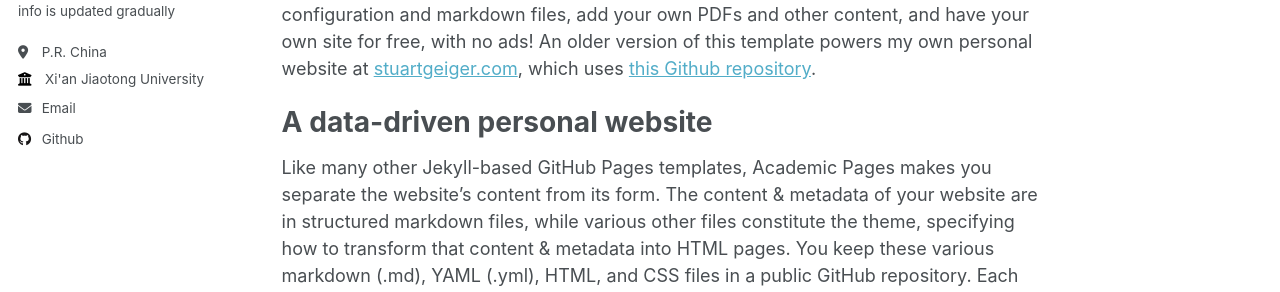
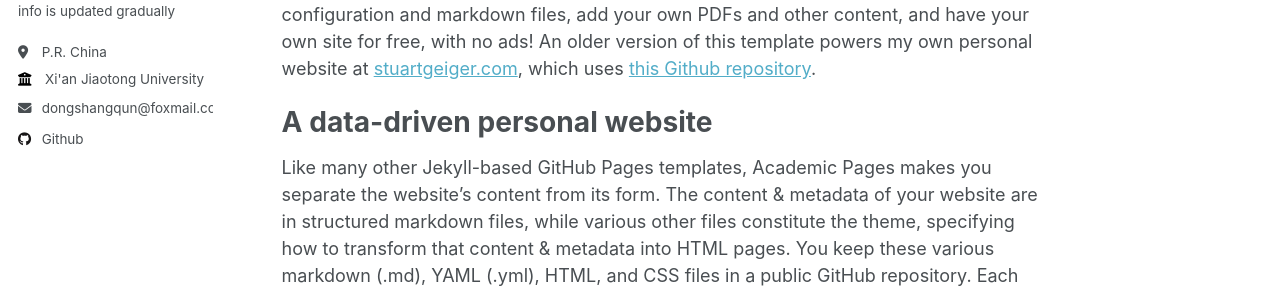
Before and after one commit to DongShangqun/DongShangqun.github.io, a Jekyll site: the page built from _pages/about.md, in a window 1280 px wide. Shown: the part 364-656 px from the top of the page. Built offline with Jekyll 4.4.1, drawn with Linux system fonts in a browser that asks for light colours.

Commit message:
Update author-profile.html

```diff
--- a/_includes/author-profile.html
+++ b/_includes/author-profile.html
@@ -34,7 +34,8 @@
         <li><a href="{{ author.uri }}"><i class="fas fa-fw fa-link icon-pad-right" aria-hidden="true"></i>{{ site.data.ui-text[site.locale].website_label | default: "Website" }}</a></li>
       {% endif %}
       {% if author.email %}
-        <li><a href="mailto:{{ author.email }}"><i class="fas fa-fw fa-envelope icon-pad-right" aria-hidden="true"></i>{{ site.data.ui-text[site.locale].email_label | default: "Email" }}</a></li>
+        <li><a href="mailto:{{ author.email }}"><i class="fas fa-fw fa-envelope icon-pad-right" aria-hidden="true"></i>{{ author.email }}</a></li>
+        <!--<li><a href="mailto:{{ author.email }}"><i class="fas fa-fw fa-envelope icon-pad-right" aria-hidden="true"></i>{{ site.data.ui-text[site.locale].email_label | default: "Email" }}</a></li>-->
       {% endif %}
 
       <!-- Font Awesome and Academicons icons / Academic websites -->
```
